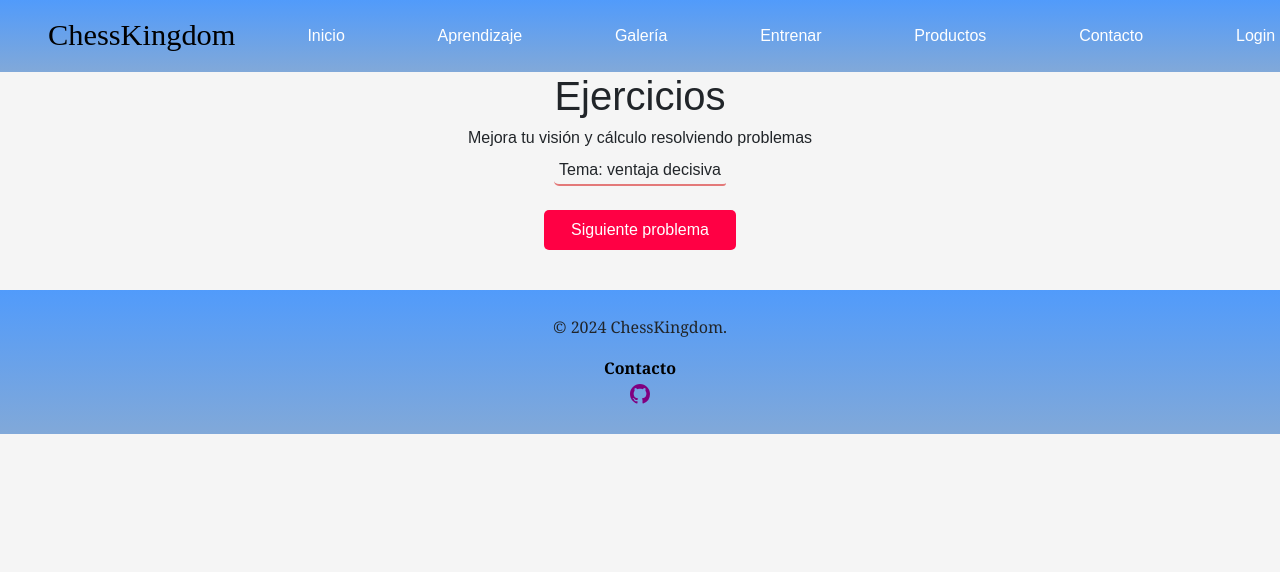
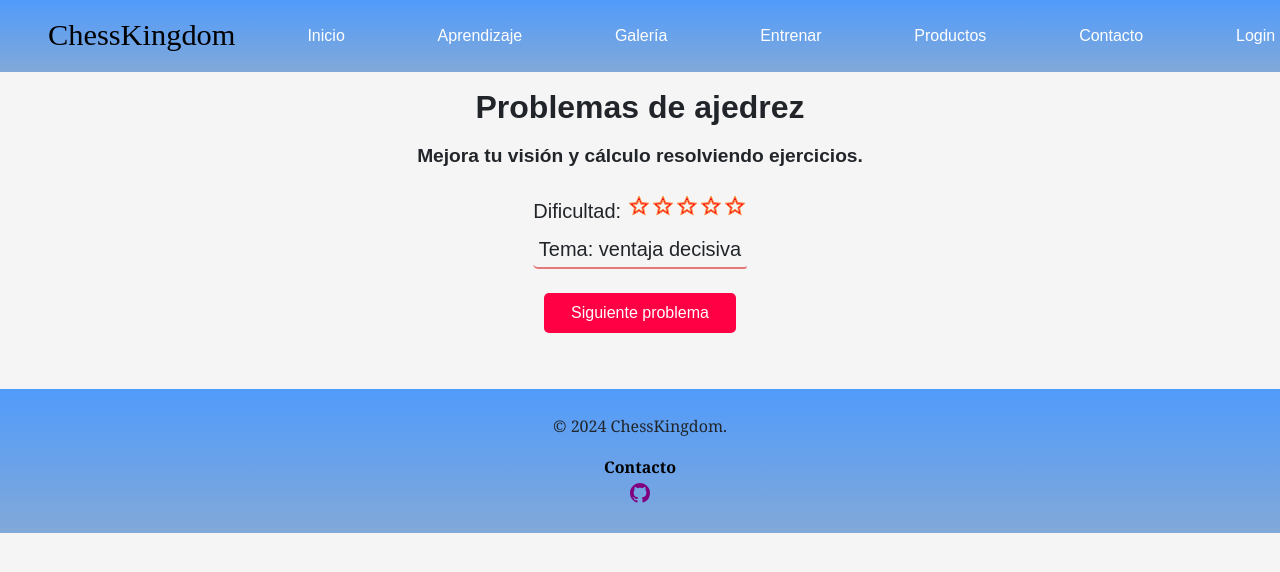
Before and after one commit to KingLear90/chesskingdom_deploy, a React (Vite) app in the folder front/: page /practice in a window 1280 px wide. Shown: the top 572 px of the page. Built offline with nearby package versions, Linux system fonts and the light colour scheme; no server answers; a web font is replaced by a local one.

Commit message:
Imported Rating from @mui/material. Created rank based on difficulty value on DB.

```diff
--- a/front/src/components/Training/MatePractice.css
+++ b/front/src/components/Training/MatePractice.css
@@ -4,7 +4,33 @@
     align-items: center;
     justify-content: center;
     width: 100%;
-    margin: 0 auto;
+    margin: 1em auto;
+}
+
+h1 {
+    font-weight: 600;
+    font-size: 2rem;
+}
+
+.introMsg {
+    font-family: 'Nunito', sans-serif;
+    font-weight: 600;
+    font-size: 1.2em;
+    margin: 0.5em auto;
+}
+
+.problemInfo {
+    display: flex;
+    flex-direction: column;
+}
+
+.problemDescription {
+    margin-top: 1em;
+}
+
+.difficultyRank {
+    margin-top: 0.1em;
+
 }
 
 #chessboard-container {
@@ -65,3 +91,8 @@
     border-radius: 8px;
     transition: 0.4s;
 }
+
+.ratingStars svg {
+    color: #ff0025;
+    stroke: #ff9944;
+  }
--- a/front/src/components/Training/MatePractice.tsx
+++ b/front/src/components/Training/MatePractice.tsx
@@ -3,6 +3,7 @@ import { useState, useEffect } from 'react';
 import { Chess, Square } from 'chess.js';
 import ChessboardInterface from '../ChessboardInterface/ChessboardInterface';
 import ConfettiExplosion from 'react-confetti-explosion';
+import Rating from '@mui/material/Rating';
 import { ChessProblemProps } from '../../types/interfaces';
 
 const MatePractice = () => {
@@ -133,9 +134,12 @@ const MatePractice = () => {
 
   return (
     <div className="mate-practice">
-      <h1>Ejercicios</h1>
-      <h6>Mejora tu visión y cálculo resolviendo problemas</h6>
-      {currentProblem?.description ? <h3>{currentProblem?.description}</h3> : ''}
+      <h1>Problemas de ajedrez</h1>
+      <h5 className='introMsg'>Mejora tu visión y cálculo resolviendo ejercicios.</h5>
+      <div className='problemInfo'>
+        <span className='problemDescription'>{currentProblem?.description ? <h3>{currentProblem?.description}</h3> : ''}</span>
+        <span className='difficultyRank'><h5>Dificultad: <Rating name="problemRating" readOnly={true} className='ratingStars' value={currentProblem?.difficulty ? currentProblem.difficulty : 0} precision={0.5}/></h5></span>
+      </div>
       <div id='chessboard-container'>
         {currentProblem && (
           <ChessboardInterface
@@ -145,7 +149,7 @@ const MatePractice = () => {
           boardOrientation={currentProblem?.side === 'w' ? 'white' : 'black'}
           />
         )}
-        <span>{isAMateProblem ? <h6 className="hints">Tema: jaque mate</h6> : <h6 className="hints">Tema: ventaja decisiva</h6>}</span>
+        <span>{isAMateProblem ? <h5 className="hints">Tema: jaque mate</h5> : <h5 className="hints">Tema: ventaja decisiva</h5>}</span>
       </div>
         {isExploding && <ConfettiExplosion
         particleCount={130}
@@ -163,6 +167,6 @@ const MatePractice = () => {
         </button>
       </div>
   );
+
 }
-
 export default MatePractice;
```
